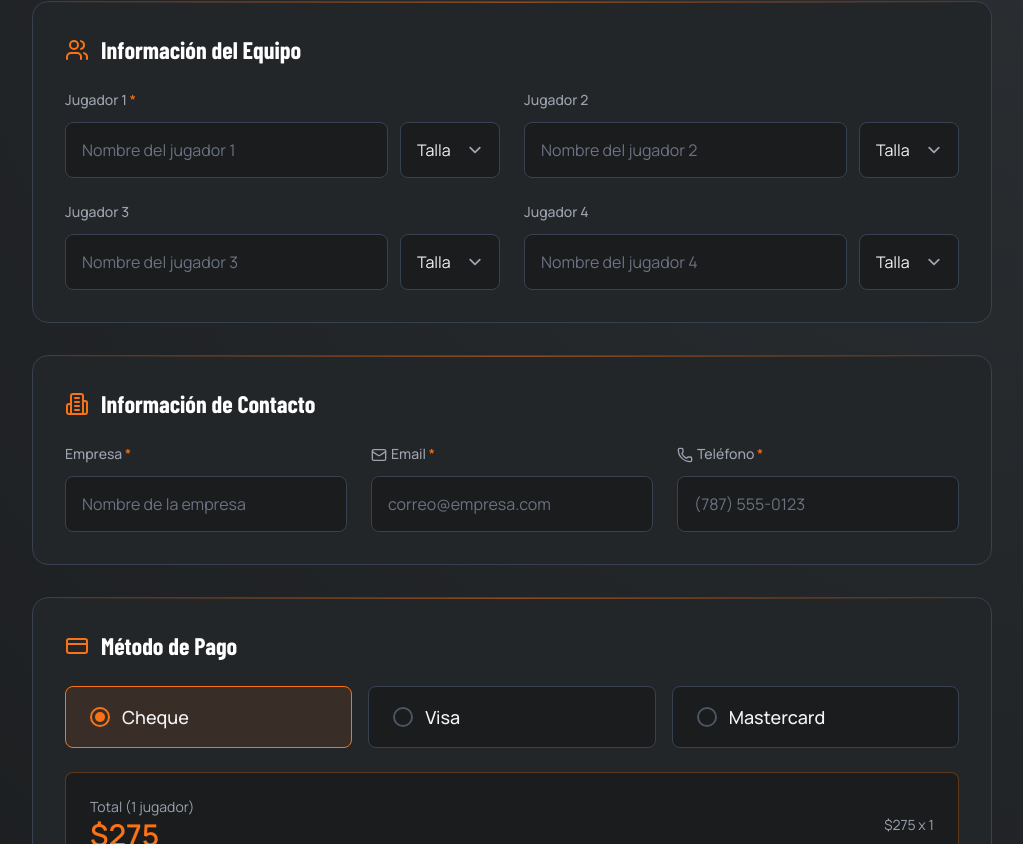
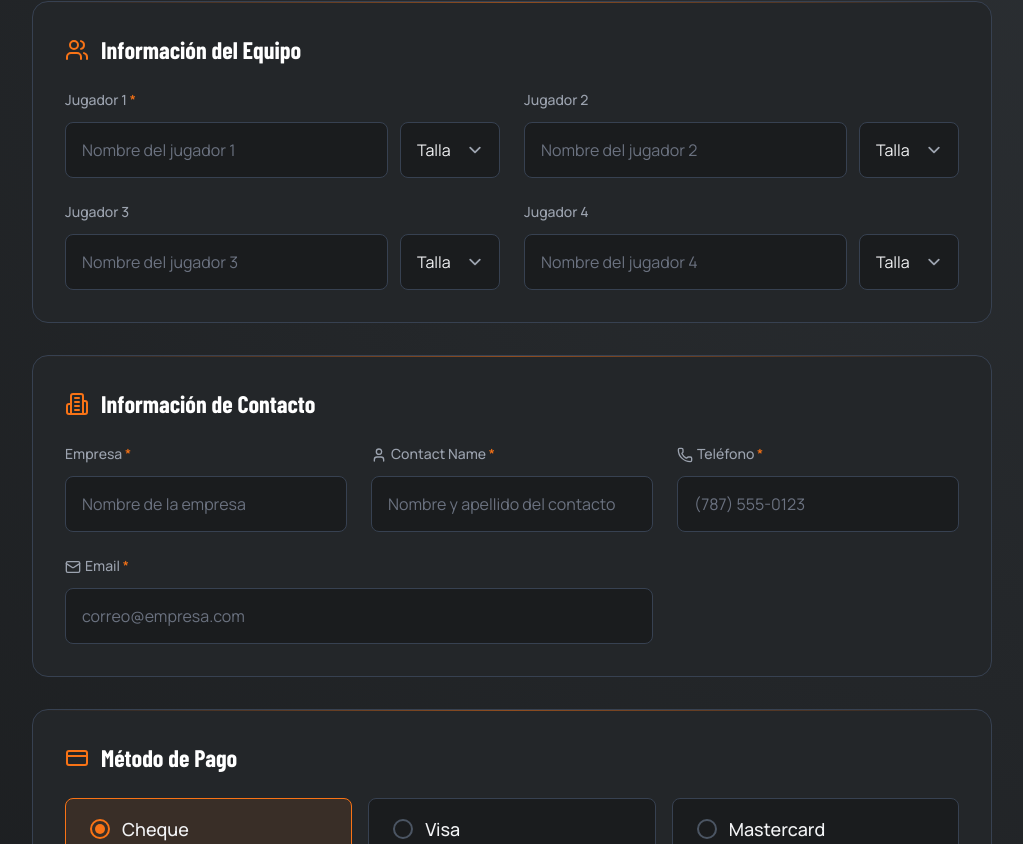
Before and after one commit to peakyfresh-bit/afcpr-golf-2026-frontend, a React (Create React App) app: page / in a window 1280 px wide. Shown: the part 341-1185 px from the top of the page, without its empty margins (128-1151 px from the left). Built offline with nearby package versions, Linux system fonts and the light colour scheme; a web font is replaced by a local one.

Commit message:
Add required contact_name to registration form

```diff
--- a/src/pages/RegistrationPage.jsx
+++ b/src/pages/RegistrationPage.jsx
@@ -5,7 +5,7 @@ import { zodResolver } from "@hookform/resolvers/zod";
 import { z } from "zod";
 import axios from "axios";
 import { toast } from "sonner";
-import { Users, Building2, CreditCard, Mail, Phone, CheckCircle } from "lucide-react";
+import { Users, Building2, CreditCard, Mail, Phone, CheckCircle, User } from "lucide-react";
 
 const API = `${process.env.REACT_APP_BACKEND_URL}/api`;
 
@@ -23,6 +23,7 @@ const registrationSchema = z
     player4_name: z.string().optional(),
     player4_size: z.string().optional(),
     company: z.string().min(2, "Nombre de empresa es requerido"),
+    contact_name: z.string().min(2, "Nombre de contacto es requerido"),
     email: z.string().email("Email inválido"),
     phone: z.string().min(7, "Teléfono debe tener al menos 7 dígitos"),
     payment_method: z.enum(["cheque", "visa", "mastercard"]),
@@ -103,6 +104,7 @@ export default function RegistrationPage() {
       player4_name: "",
       player4_size: "",
       company: "",
+      contact_name: "",
       email: "",
       phone: "",
       payment_method: "cheque",
@@ -162,6 +164,7 @@ export default function RegistrationPage() {
       const payload = {
         players,
         company: data.company,
+        contact_name: data.contact_name,
         email: data.email,
         phone: data.phone,
         payment_method: data.payment_method,
@@ -179,8 +182,8 @@ export default function RegistrationPage() {
       const response = await axios.post(`${API}/registrations`, payload);
 
       navigate(`/success?code=${response.data.confirmation_code}`, {
-      state: { registration: response.data },
-  });
+        state: { registration: response.data },
+      });
     } catch (error) {
       const message = error.response?.data?.detail || "Error al procesar el registro";
       toast.error(message);
@@ -294,17 +297,19 @@ export default function RegistrationPage() {
 
               <div className="space-y-3">
                 <label className="block text-gray-400 text-sm font-medium">
-                  <Mail className="w-4 h-4 inline mr-1" />
-                  Email <span className="text-orange-500">*</span>
+                  <User className="w-4 h-4 inline mr-1" />
+                  Contact Name <span className="text-orange-500">*</span>
                 </label>
                 <input
-                  type="email"
-                  {...register("email")}
-                  placeholder="correo@empresa.com"
+                  type="text"
+                  {...register("contact_name")}
+                  placeholder="Nombre y apellido del contacto"
                   className="custom-input"
-                  data-testid="email-input"
+                  data-testid="contact-name-input"
                 />
-                {errors.email && <p className="text-red-500 text-sm">{errors.email.message}</p>}
+                {errors.contact_name && (
+                  <p className="text-red-500 text-sm">{errors.contact_name.message}</p>
+                )}
               </div>
 
               <div className="space-y-3">
@@ -321,6 +326,23 @@ export default function RegistrationPage() {
                   data-testid="phone-input"
                 />
                 {errors.phone && <p className="text-red-500 text-sm">{errors.phone.message}</p>}
+              </div>
+            </div>
+
+            <div className="grid grid-cols-1 md:grid-cols-3 gap-6 mt-6">
+              <div className="space-y-3 md:col-span-2">
+                <label className="block text-gray-400 text-sm font-medium">
+                  <Mail className="w-4 h-4 inline mr-1" />
+                  Email <span className="text-orange-500">*</span>
+                </label>
+                <input
+                  type="email"
+                  {...register("email")}
+                  placeholder="correo@empresa.com"
+                  className="custom-input"
+                  data-testid="email-input"
+                />
+                {errors.email && <p className="text-red-500 text-sm">{errors.email.message}</p>}
               </div>
             </div>
           </section>
```
